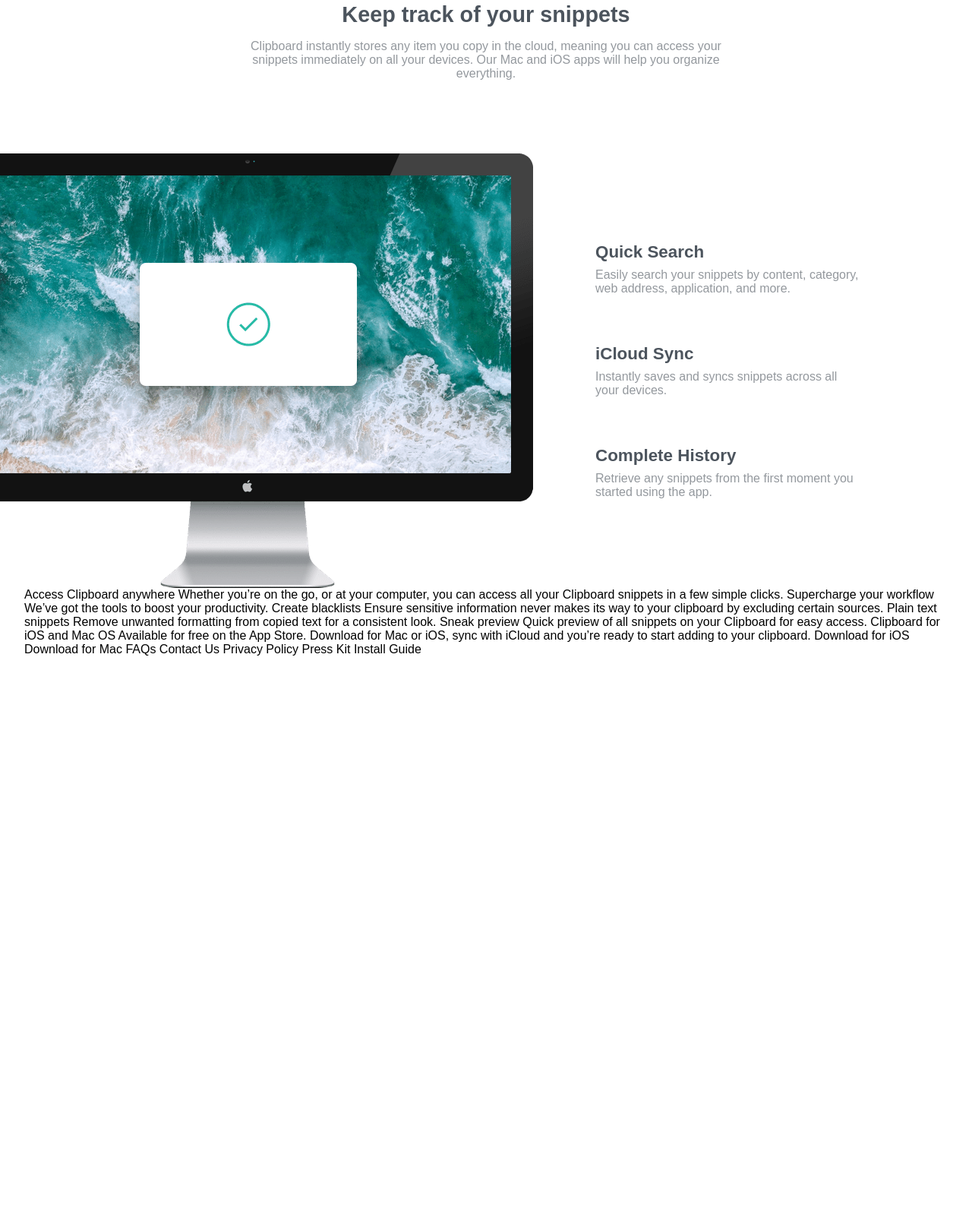
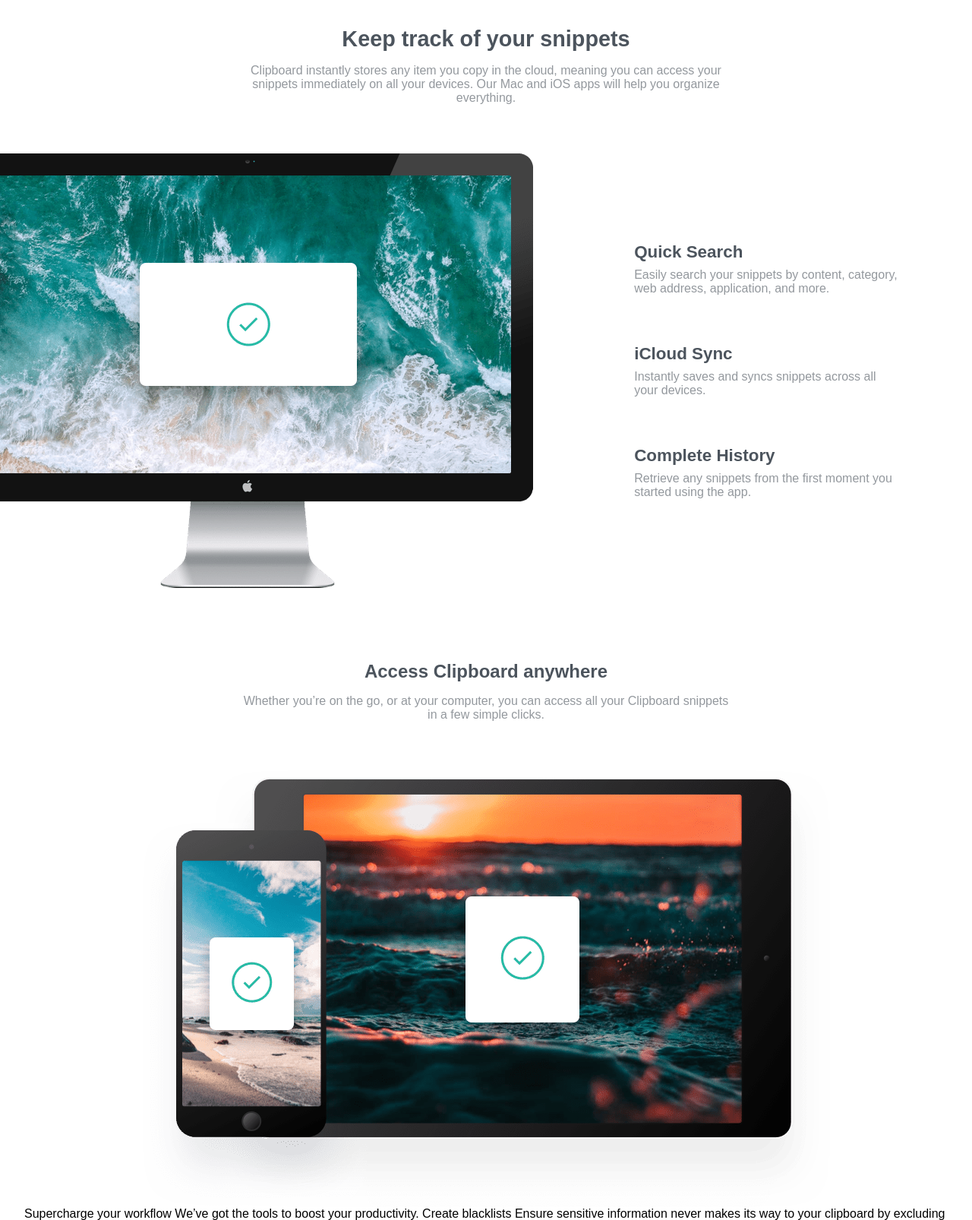
Before and after one commit to ponkydev/clipboard-landing-page-master, a plain HTML site: page index.html in a window 1280 px wide. Shown: the part 589-2195 px from the top of the page at 76% size. Before the commit the page ends 1453 px from the top, so only its background shows below. Drawn offline with Linux system fonts and the light colour scheme; a web font is replaced by a local one.

Commit message:
CSS progress

```diff
--- a/index.html
+++ b/index.html
@@ -32,7 +32,7 @@
   <!-- Snippets -->
   <section class="snippets-sect flex">
     <div class="text-block">
-      <h2 class="snippets-title">Keep track of your snippets</h2>
+      <h2 class="snippets-title sub-2">Keep track of your snippets</h2>
       <p>Clipboard instantly stores any item you copy in the cloud,
         meaning you can access your snippets immediately on all your
         devices. Our Mac and iOS apps will help you organize everything.</p>
@@ -56,6 +56,15 @@
     </div>
   </section>
 
+  <!-- Clipboard -->
+  <section class="clipboard-sect flex">
+    <div class="text-block">
+      <h2 class="sub-2">Access Clipboard anywhere</h2>
+      <p>Whether you’re on the go, or at your computer, you can access all your Clipboard
+        snippets in a few simple clicks.</p>
+    </div>
+    <img src="images/image-devices.png" alt="electronic devices" class="devices">
+  </section>
 
 
 
@@ -74,10 +83,10 @@
 
 
 
-  Access Clipboard anywhere
 
-  Whether you’re on the go, or at your computer, you can access all your Clipboard
-  snippets in a few simple clicks.
+
+
+
 
   Supercharge your workflow
 
--- a/style.css
+++ b/style.css
@@ -26,6 +26,7 @@
     display: flex;
     flex-direction: column;
     align-items: center;
+    gap: 4rem;
 }
 
 .text-block {
@@ -39,6 +40,10 @@
 
 .text-block > p {
     opacity: .6;
+}
+
+sub-2 {
+    font-size: 1.8rem;
 }
 
     /* Main */
@@ -96,7 +101,7 @@
     /* Snippets */
 
 .snippets-sect {
-    gap: 6rem;
+    margin-top: 2rem;
 }
 
 .snippets-title {
@@ -106,11 +111,13 @@
 .snippets-computer {
     flex-direction: row;
     width: 100%;
+    gap: min(4rem, 4vw);
 }
 
 .computer {
     position: relative;
     left: calc(10vw - 210px);
+    width: min(60vw, 100%);
 }
 
 .snippets {
@@ -131,5 +138,11 @@
     font-size: 1.4rem;
 }
 
+    /* Clipboard */
+
+.clipboard-sect {
+    margin-top: 6rem;
+}
+
 /* .attribution { font-size: 11px; text-align: center; }
 .attribution a { color: hsl(228, 45%, 44%); } */
```
